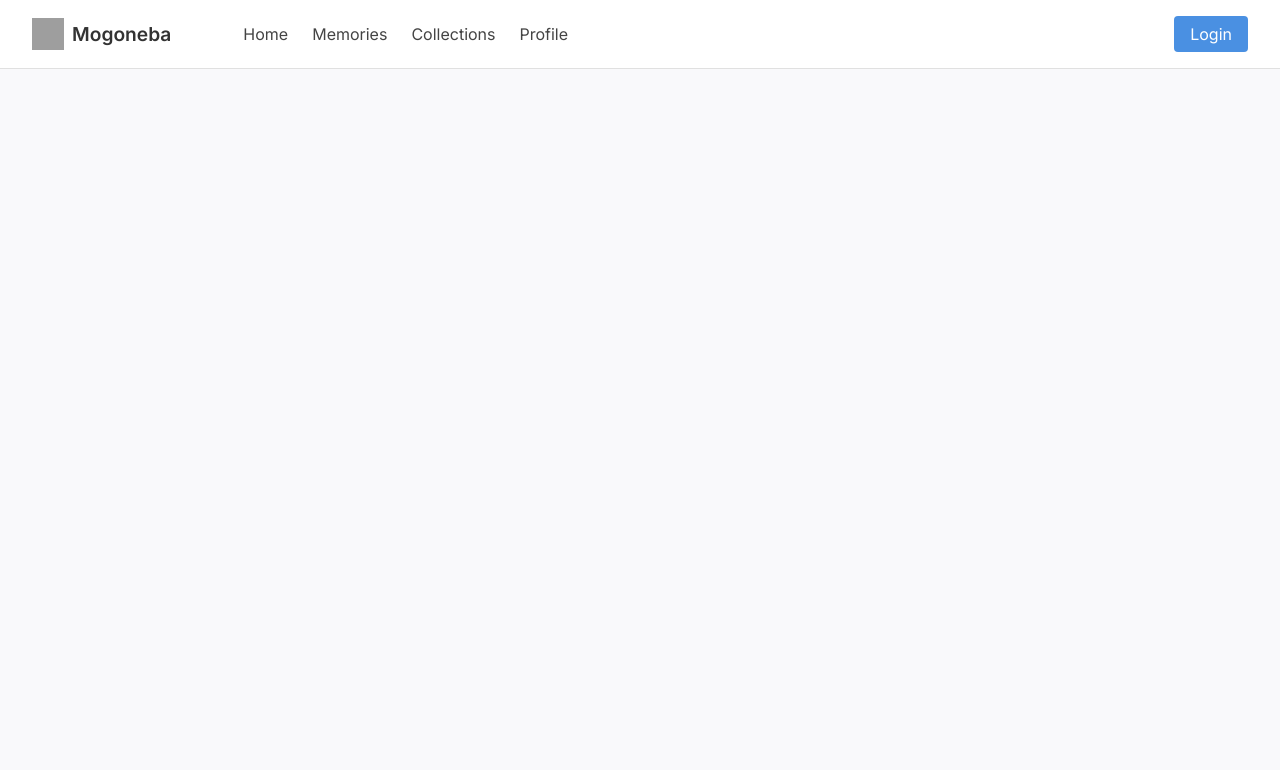
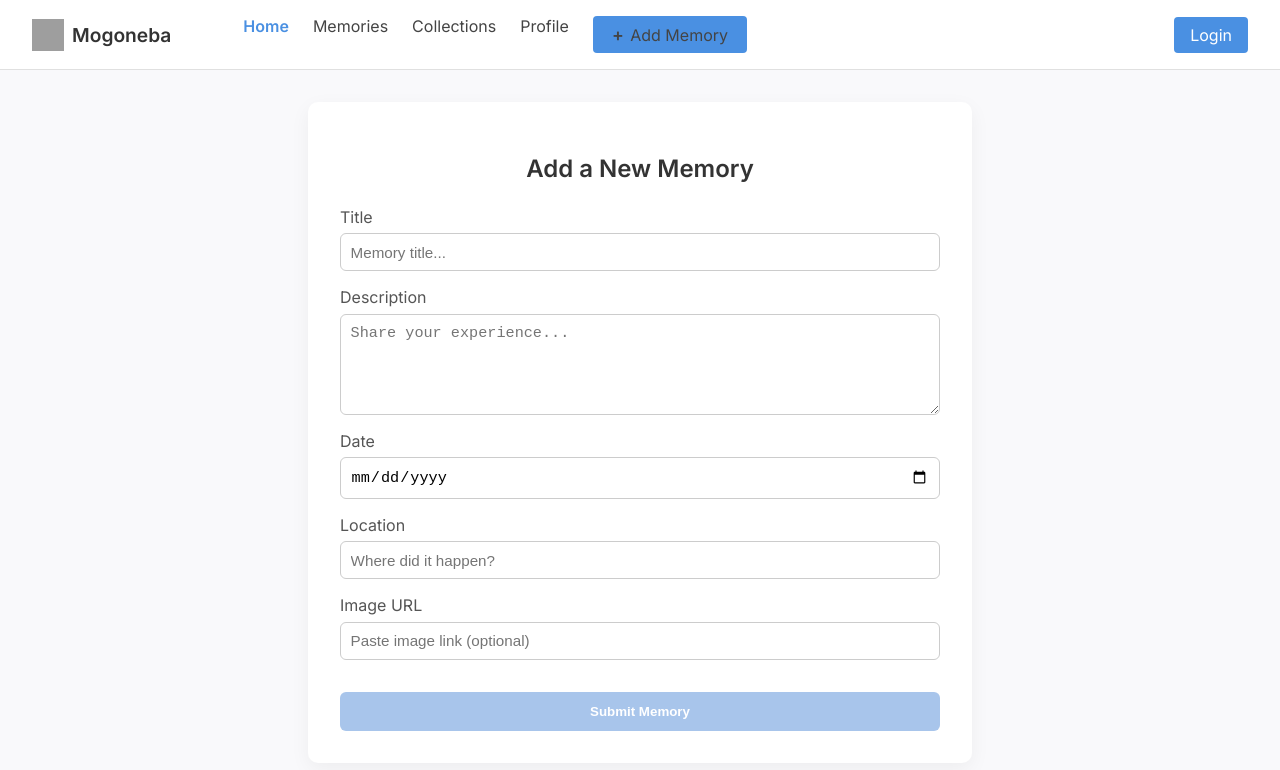
Before and after one commit to Datn7/MogonebaSPA, an Angular app: page /add-memory in a window 1280 px wide. Before the commit this address led to /. Shown: the top 770 px of the page. Built offline with nearby package versions, Linux system fonts and the light colour scheme.

Commit message:
add memory form

```diff
--- /dev/null
+++ b/src/app/add-memory/add-memory.component.html
@@ -0,0 +1,31 @@
+<div class="memory-form-container">
+  <h2>Add a New Memory</h2>
+  <form [formGroup]="memoryForm" (ngSubmit)="submit()">
+    <label>
+      Title
+      <input type="text" formControlName="title" placeholder="Memory title..." />
+    </label>
+
+    <label>
+      Description
+      <textarea formControlName="description" placeholder="Share your experience..."></textarea>
+    </label>
+
+    <label>
+      Date
+      <input type="date" formControlName="date" />
+    </label>
+
+    <label>
+      Location
+      <input type="text" formControlName="location" placeholder="Where did it happen?" />
+    </label>
+
+    <label>
+      Image URL
+      <input type="url" formControlName="imageUrl" placeholder="Paste image link (optional)" />
+    </label>
+
+    <button type="submit" [disabled]="memoryForm.invalid">Submit Memory</button>
+  </form>
+</div>
--- /dev/null
+++ b/src/app/add-memory/add-memory.component.scss
@@ -0,0 +1,67 @@
+.memory-form-container {
+  background: white;
+  max-width: 600px;
+  margin: 2rem auto;
+  padding: 2rem;
+  border-radius: 10px;
+  box-shadow: 0 6px 20px rgba(0, 0, 0, 0.05);
+  font-family: 'Inter', sans-serif;
+
+  h2 {
+    text-align: center;
+    margin-bottom: 1.5rem;
+    color: #333;
+  }
+
+  form {
+    display: flex;
+    flex-direction: column;
+    gap: 1rem;
+
+    label {
+      display: flex;
+      flex-direction: column;
+      font-weight: 500;
+      color: #555;
+
+      input, textarea {
+        padding: 0.6rem;
+        margin-top: 0.4rem;
+        border: 1px solid #ccc;
+        border-radius: 6px;
+        font-size: 0.95rem;
+
+        &:focus {
+          outline: none;
+          border-color: #4a90e2;
+        }
+      }
+
+      textarea {
+        resize: vertical;
+        min-height: 80px;
+      }
+    }
+
+    button {
+      margin-top: 1rem;
+      background-color: #4a90e2;
+      color: white;
+      padding: 0.75rem;
+      border: none;
+      border-radius: 6px;
+      font-weight: 600;
+      cursor: pointer;
+      transition: background-color 0.2s ease;
+
+      &:hover {
+        background-color: #3a78c2;
+      }
+
+      &:disabled {
+        background-color: #a8c5eb;
+        cursor: not-allowed;
+      }
+    }
+  }
+}
--- /dev/null
+++ b/src/app/add-memory/add-memory.component.ts
@@ -0,0 +1,37 @@
+import { Component } from '@angular/core';
+import { FormBuilder, FormGroup, Validators, ReactiveFormsModule } from '@angular/forms';
+import { HttpClient } from '@angular/common/http';
+import { Router } from '@angular/router';
+import { CommonModule } from '@angular/common';
+import { environment } from '../../environments/environment.server';
+
+@Component({
+  selector: 'app-add-memory',
+  standalone: true,
+  imports: [CommonModule, ReactiveFormsModule],
+  templateUrl: './add-memory.component.html',
+  styleUrls: ['./add-memory.component.scss']
+})
+export class AddMemoryComponent {
+  memoryForm: FormGroup;
+
+  constructor(private fb: FormBuilder, private http: HttpClient, private router: Router) {
+    this.memoryForm = this.fb.group({
+      title: ['', Validators.required],
+      description: ['', Validators.required],
+      date: ['', Validators.required],
+      location: ['', Validators.required],
+      imageUrl: ['']
+    });
+  }
+
+  submit() {
+    if (this.memoryForm.valid) {
+      this.http.post(`${environment.apiBaseUrl}/memories`, this.memoryForm.value)
+        .subscribe({
+          next: () => this.router.navigate(['/memories']),
+          error: err => console.error('Failed to add memory', err)
+        });
+    }
+  }
+}
--- a/src/app/navbar/navbar.component.html
+++ b/src/app/navbar/navbar.component.html
@@ -11,6 +11,10 @@
     <li><a routerLink="/memories" routerLinkActive="active">Memories</a></li>
     <li><a routerLink="/collections" routerLinkActive="active">Collections</a></li>
     <li><a routerLink="/profile" routerLinkActive="active">Profile</a></li>
+    <li><a routerLink="/add-memory" class="add-memory-btn">
+  <span class="plus-icon">+</span> Add Memory
+</a></li>
+
   </ul>
 
 
--- a/src/app/navbar/navbar.component.scss
+++ b/src/app/navbar/navbar.component.scss
@@ -115,3 +115,25 @@
     }
   }
 }
+
+.add-memory-btn {
+  background: #4a90e2;
+  color: white;
+  padding: 0.5rem 1.2rem;
+  font-weight: 500;
+  border-radius: 4px;
+  text-decoration: none;
+  display: inline-flex;
+  align-items: center;
+  gap: 0.4rem;
+  transition: background 0.2s ease;
+
+  .plus-icon {
+    font-size: 1.1rem;
+    font-weight: bold;
+  }
+
+  &:hover {
+    background: #3a78c2;
+  }
+}
--- a/src/app/services/memory.service.ts
+++ b/src/app/services/memory.service.ts
@@ -8,6 +8,7 @@ import { environment } from '../../environments/environment.server';
   providedIn: 'root'
 })
 export class MemoryService {
+
   private apiUrl = `${environment.apiBaseUrl}/memories`;
 
   constructor(private http: HttpClient) {}
@@ -16,7 +17,9 @@ export class MemoryService {
     return this.http.get<Memory[]>(this.apiUrl);
   }
 
-  create(memory: Memory): Observable<Memory> {
-    return this.http.post<Memory>(this.apiUrl, memory);
-  }
+
+
+ addMemory(memory: Memory): Observable<any> {
+  return this.http.post(`${environment.apiBaseUrl}/memories/`, memory);
 }
+}
```
Also changed, not shown: src/app/app.routes.ts (+6 -1 lines), 1 other file (tests, documents, lock files or other folders).
